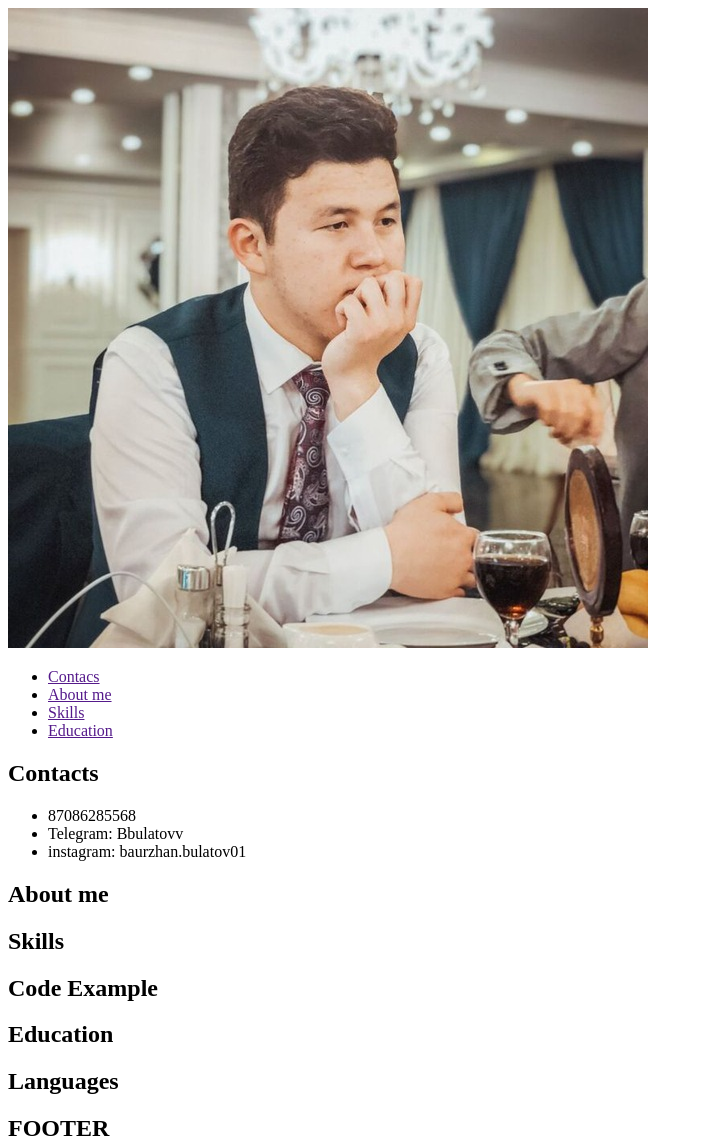
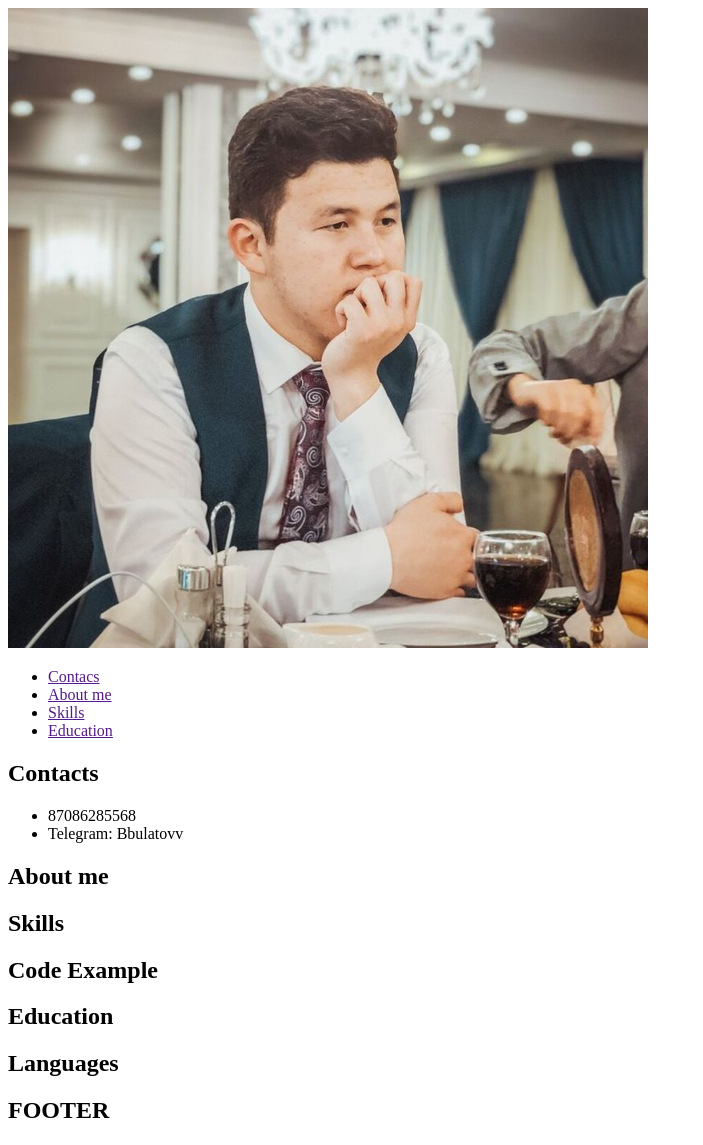
Before and after one commit to Bbulatovv/rsschool-cv, a plain HTML site: page index.html in a window 1280 px wide. Shown: the whole page, without its empty margins (0-703 px from the left). Drawn offline with Linux system fonts and the light colour scheme.

Commit message:
feat: updated html, css and img

```diff
--- a/index.html
+++ b/index.html
@@ -26,7 +26,6 @@
         <ul>
             <li>87086285568</li>
             <li>Telegram: Bbulatovv</li>
-            <li>instagram: baurzhan.bulatov01</li>
         </ul>
     </section>
 
```
